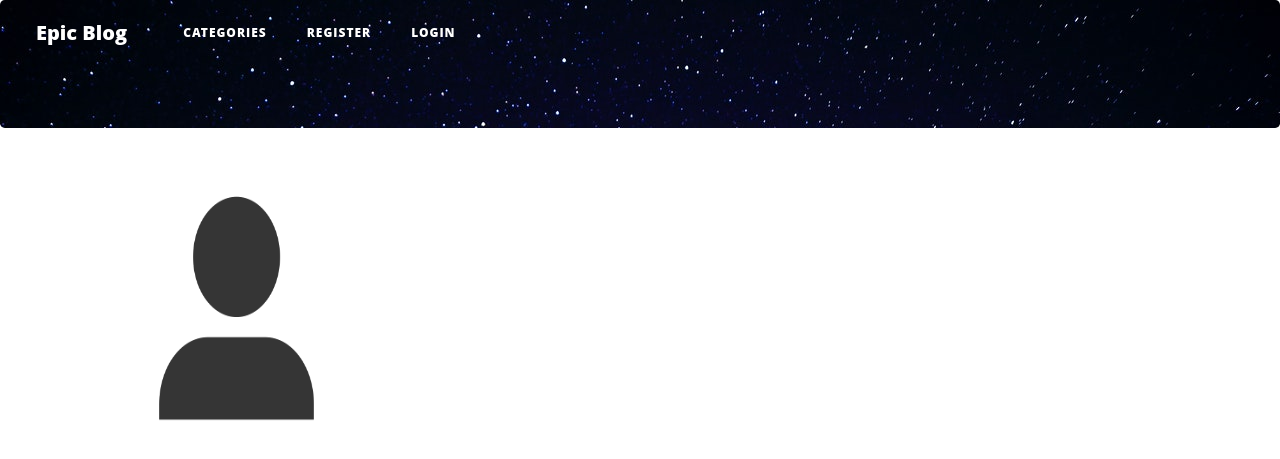
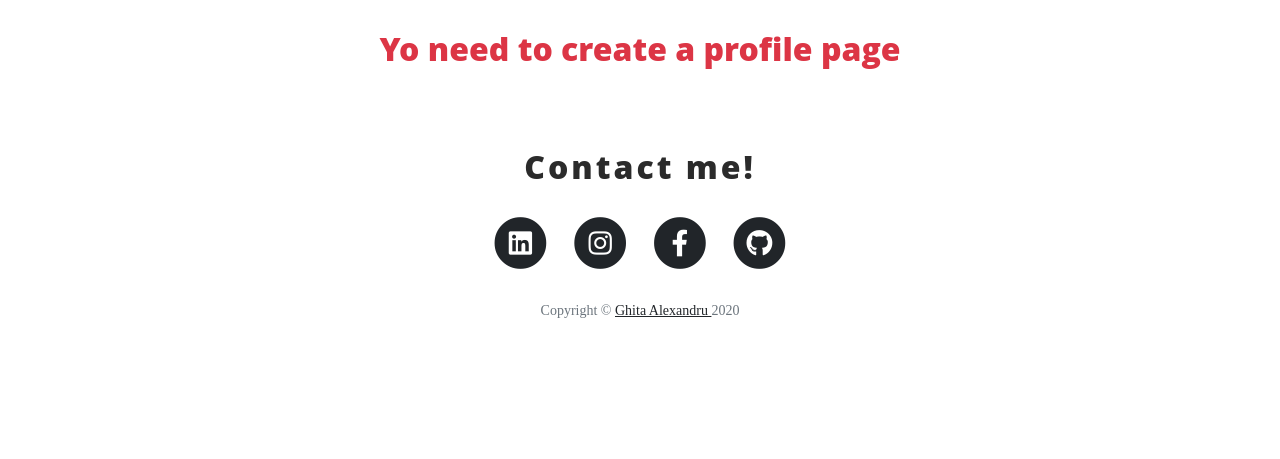
Before and after one commit to GhitaAlexandruIon/EpicBlog, a Django app: template members/templates/registration/user_profile.html in a window 1280 px wide. Shown: the top 459 px of the page. After the commit the page ends 318 px from the top, so only its background shows below. Run offline with Django 3.2, Linux system fonts and the light colour scheme; the template is opened without the code that fills it, so the values that code supplies are empty; some libraries are stand-ins or nearby versions; some web fonts are replaced.

Commit message:
create user if not created

```diff
--- a/members/templates/registration/user_profile.html
+++ b/members/templates/registration/user_profile.html
@@ -4,6 +4,7 @@
 
 
 {% block content %}
+    {% if profile in page_user %}
         <div class="jumbotron text-center" style="background-image: url('/static/epicapp/images/slide1.jpg')">
         </div>
         <div class="container">
@@ -71,10 +72,14 @@
         </div>
         <hr>
         {% for user, posts in nested_posts %}
-Posts for the user "{{user}}":
+            Posts for the user "{{ user }}":
             {% for post in posts %}
                 {{ posts.title }}
             {% endfor %}
         {% endfor %}
+        {% else %}
+        <h2 class="text-danger">Yo need to create a profile page</h2>
+    {% endif %}
+
 
 {% endblock %}
```
Also changed, not shown: members/views.py (+7 -0 lines). Lines whose indentation alone changed are shown as unchanged.
